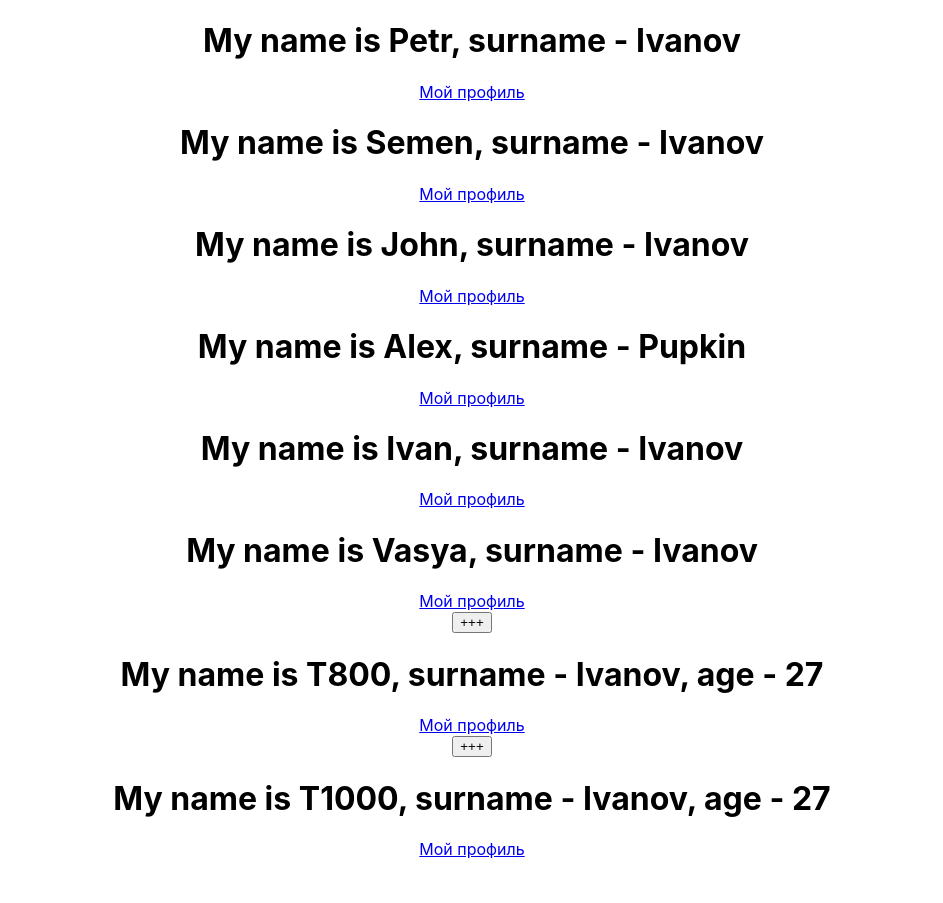
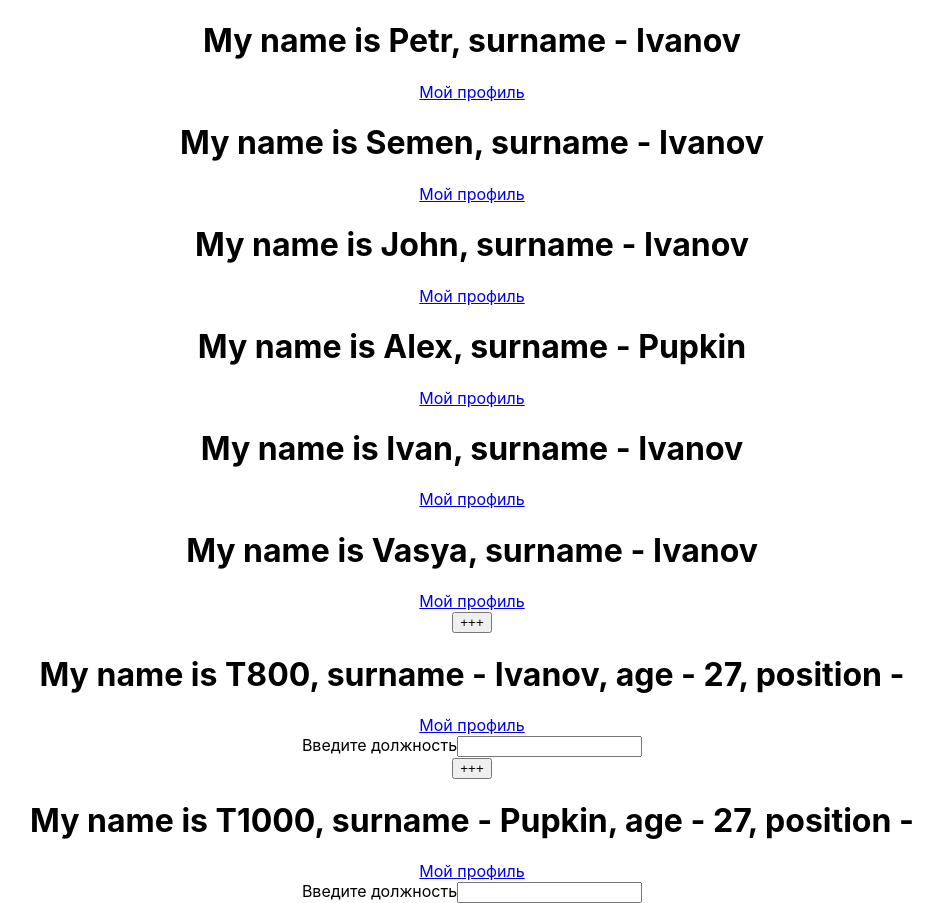
Before and after one commit to Daiver500/udemy-education-react, a React (Create React App) app in the folder props/: page / in a window 1280 px wide. Shown: the whole page, without its empty margins (168-1111 px from the left). Before the commit the page ends 859 px from the top, so only its background shows below. Built offline with nearby package versions, Linux system fonts and the light colour scheme.

Commit message:
Update App.js

```diff
--- a/props/src/App.js
+++ b/props/src/App.js
@@ -50,8 +50,8 @@
        <WhoAmI name={{firstName: "Alex"}} surname="Pupkin" link="vk.com"></WhoAmI>
        <WhoAmINext name={() => {return "Ivan"}} surname="Ivanov" link="facebook.com"></WhoAmINext>
        <WhoAmINext name={() => {return "Vasya"}} surname="Ivanov" link="facebook.com"></WhoAmINext>
-       <WhoAmIClass name="T800" surname="Ivanov" link="facebook.com"></WhoAmIClass>            {/* props изменить иднамически нельзя!!! */}
-       <WhoAmIClass name="T1000" surname="Ivanov" link="facebook.com"></WhoAmIClass>
+       <WhoAmIClass name="T800" surname="Ivanov" link="facebook.com"></WhoAmIClass>            {/* props изменить динамически нельзя!!! */}
+       <WhoAmIClass name="T1000" surname="Pupkin" link="facebook.com"></WhoAmIClass>
     </div>
   );
 }
@@ -62,7 +62,8 @@
     super(props)                                   // чтобы мы могли их использоваться передаем через super
     this.state = {                                 // состояние это объект
       years: 27,
-      text: "+++"
+      text: "+++",
+      position: ''
     }
   }
 
@@ -75,13 +76,25 @@
     }))
   }
 
+  commitInputChanges = (evt) => {
+    this.setState ({
+      position: evt.target.value
+    })
+  }
+
   render() {
     const {name, surname, link} = this.props
+    const {position, text, years} = this.state
+    console.log(this)
     return (
       <div>
-        <button onClick={this.nextAge}>{this.state.text}</button>
-        <h1>My name is {name}, surname - {surname}, age - {this.state.years}</h1>
+        <button onClick={this.nextAge}>{text}</button>      {/* пример обработчика событий */}
+        <h1>My name is {name}, surname - {surname}, age - {years}, position - {position}</h1>
         <a href={link}>Мой профиль</a>
+        <form>
+          <span>Введите должность</span>
+          <input type="text" onChange={this.commitInputChanges}></input>          {/*в реакте всегда используется onChange */}
+        </form>
       </div>
     )
   }
```
